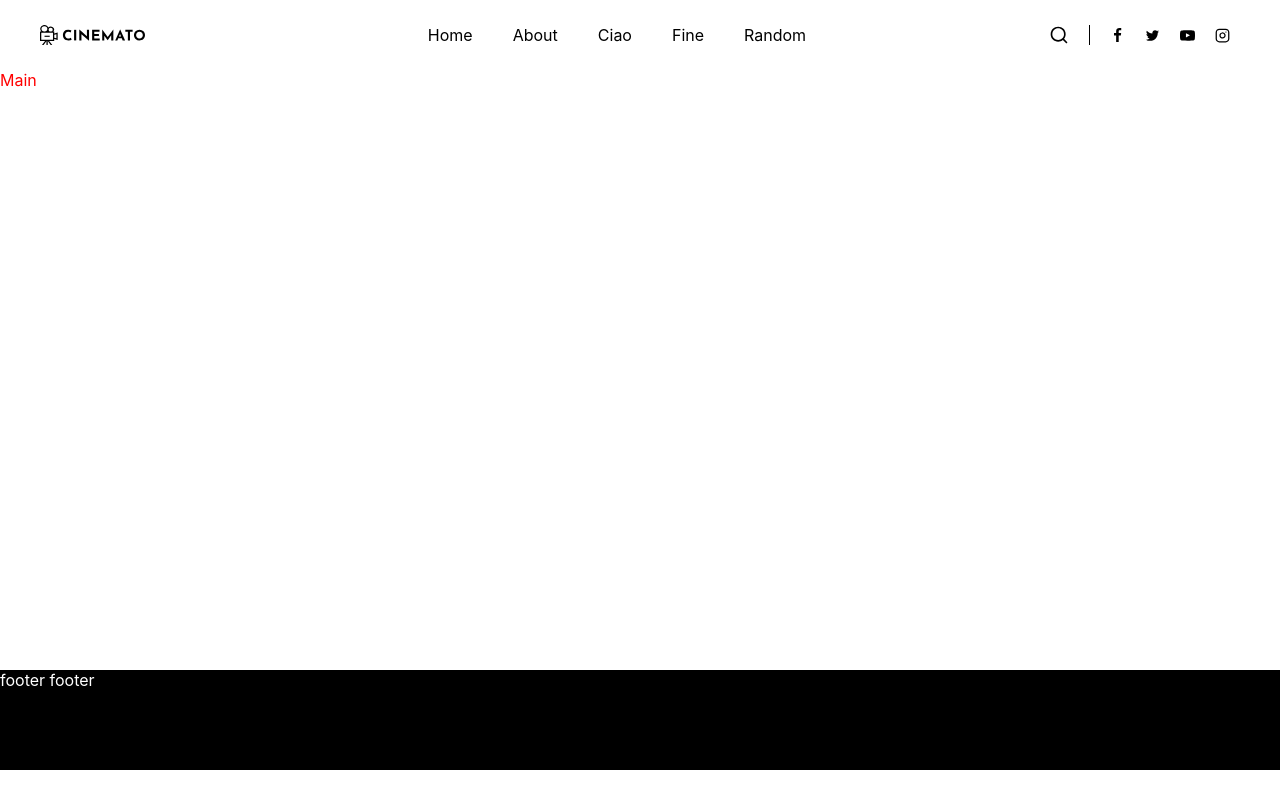
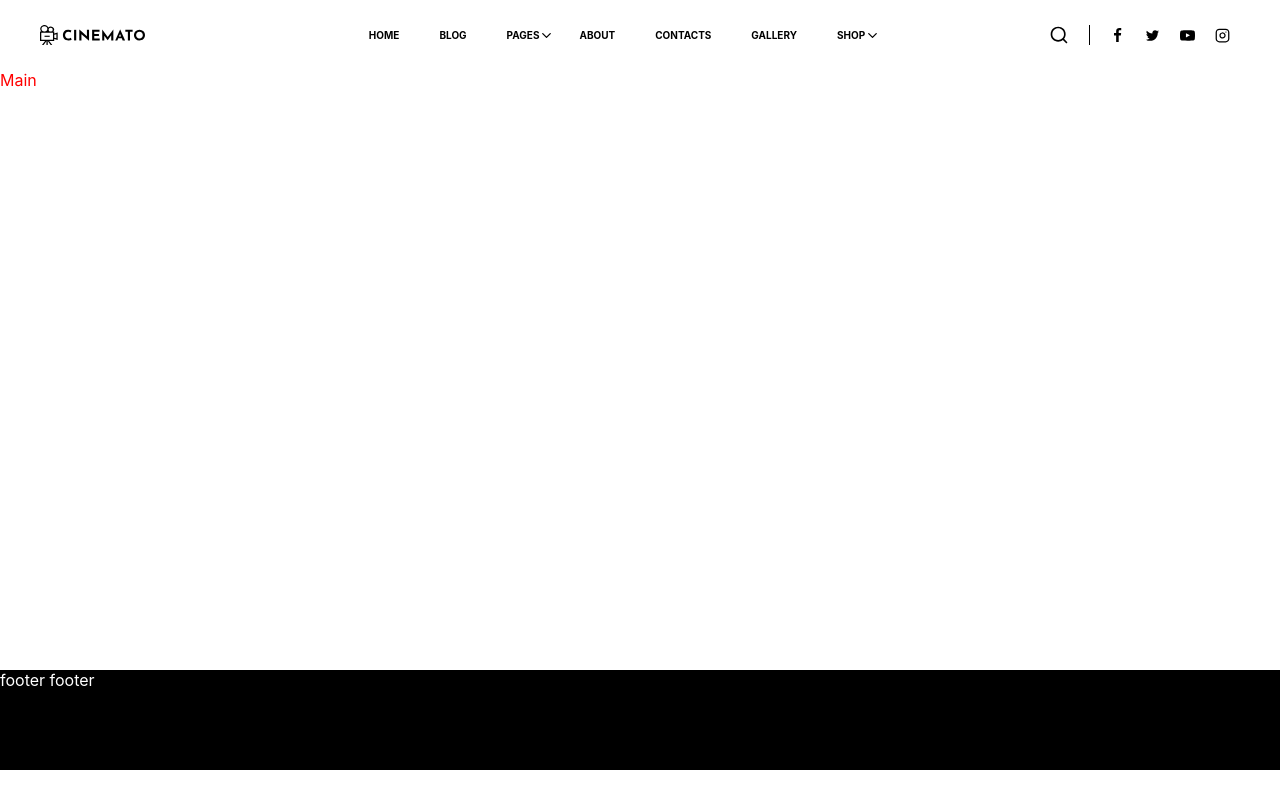
Before and after one commit to Mario-Arista/proj-html-vuejs, a Vue app: page / in a window 1280 px wide. Built offline with nearby package versions, Linux system fonts and the light colour scheme.

Commit message:
dynimic header with props (menu and submenu)

```diff
--- a/src/App.vue
+++ b/src/App.vue
@@ -29,6 +29,6 @@ export default {
 
 </template>
 
-<style>
+<style lang="scss">
 
 </style>
--- a/src/components/AppFooter.vue
+++ b/src/components/AppFooter.vue
@@ -14,7 +14,7 @@ export default {
 
 </template>
 
-<style>
+<style lang="scss">
 
 footer {
     width: 100%;
--- a/src/components/AppHeader.vue
+++ b/src/components/AppHeader.vue
@@ -1,7 +1,55 @@
 <script>
+import ItemNav from './ItemNav.vue';
 
 export default {
     name: 'AppHeader',
+
+    components: {
+        ItemNav,
+    },
+
+    data() {
+        return {
+            navLinks: [
+                {
+                    title: 'home',
+                },
+                {
+                    title: 'blog',
+                },
+                {
+                    title: 'pages',
+                    submenu: [
+                        'qualcosa',
+                        'qualcosa',
+                        'qualcosa',
+                        'qualcosa',
+                    ],
+                },
+                {
+                    title: 'about',
+                },
+                {
+                    title: 'contacts',
+                },
+                {
+                    title: 'gallery',
+                },
+                {
+                    title: 'shop',
+                    submenu: [
+
+                        'qualcosa',
+                        'qualcosa',
+                        'qualcosa',
+                        'qualcosa',
+
+                    ]
+                },
+
+            ]
+        }
+    }
 }
 
 </script>
@@ -18,11 +66,11 @@ export default {
                 <!-- Qui creare v-for con prop -->
                 <ul>
                     <!-- Qui creare elemento a se in components  -->
-                    <li>Home</li>
-                    <li>About</li>
-                    <li>Ciao</li>
-                    <li>Fine</li>
-                    <li>Random</li>
+                    <ItemNav
+                        v-for="currentLink in navLinks"
+                        :Menu="currentLink"
+                    >
+                    </ItemNav>
                 </ul>
             </nav>
 
@@ -48,7 +96,7 @@ export default {
     </header>
 </template>
 
-<style>
+<style lang="scss">
 
 header {
 
@@ -68,12 +116,16 @@ header {
 
         }
 
-        nav ul {
-            display: flex;
-            align-items: center;
-            justify-content: center;
-            gap: 40px;
-            list-style-type: none;
+        nav {
+            flex-grow: 1;
+
+            ul {
+                display: flex;
+                align-items: center;
+                justify-content: center;
+                gap: 40px;
+                list-style-type: none;
+            }
         }
 
         #right-part-header {
--- a/src/components/AppMain.vue
+++ b/src/components/AppMain.vue
@@ -12,7 +12,7 @@ export default {
 
 </template>
 
-<style>
+<style lang="scss">
 
 main {
     color: red;
--- /dev/null
+++ b/src/components/ItemNav.vue
@@ -0,0 +1,63 @@
+<script>
+
+export default {
+    name: 'ItemNav',
+
+    props: {
+
+        Menu: Array,
+
+    },
+}
+
+</script>
+
+<template>
+
+
+    <li>
+        <div class="voice-menu">
+            {{ Menu.title }}
+            <img v-if="Menu.submenu"
+             src="/public/img/icon-arrow-down.svg" alt="arrow-down icon">
+        </div>
+
+        <ul
+            v-if="Menu.submenu"
+        >
+            <li class="voice-sub-menu"
+                v-for="voice in Menu.submenu"
+            >
+
+                {{ voice }}
+
+            </li>
+        </ul>
+
+    </li>
+
+</template>
+
+<style lang="scss" scoped>
+
+.voice-menu {
+    position: relative;
+    text-transform: uppercase;
+    font-size: 10px;
+    font-weight: bold;
+
+    img {
+        position: absolute;
+        bottom: -2px;
+        right: -15px;
+        width: 15px;
+    }
+
+
+}
+.voice-sub-menu {
+    display: none;
+    text-transform: uppercase;
+}
+
+</style>
```
